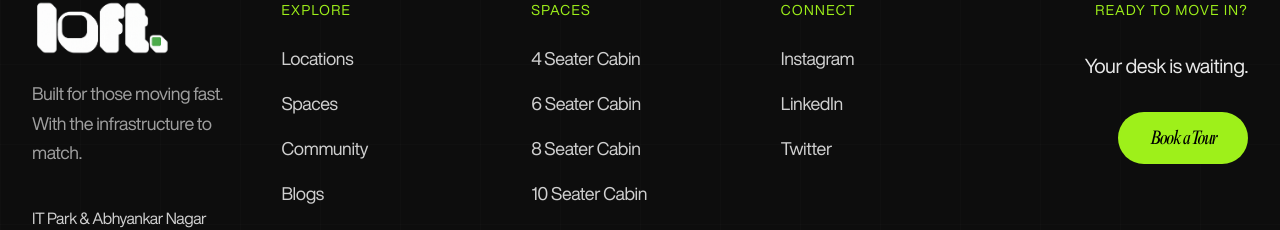
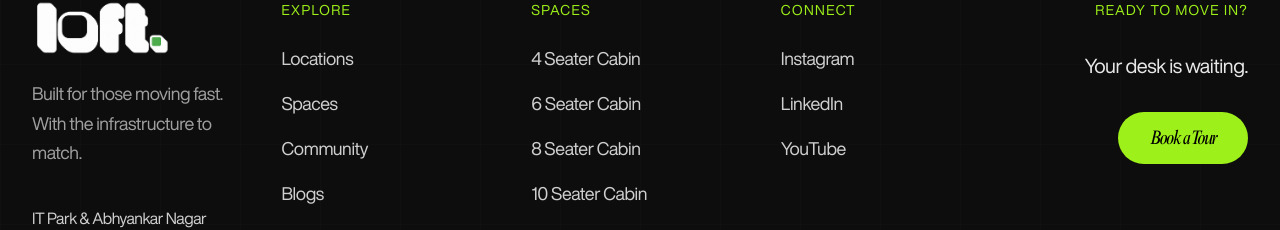
Before and after one commit to advaitkhangar01/loft-website-final, a Next.js app: page / in a window 1280 px wide. Shown: the part 10746-10976 px from the top of the page. Built offline with nearby package versions, Linux system fonts and the light colour scheme; a web font is replaced by a local one.

Commit message:
youtube link

```diff
--- a/src/components/FooterSection.tsx
+++ b/src/components/FooterSection.tsx
@@ -72,7 +72,7 @@ export default function FooterSection() {
             {[
               { label: "Instagram", href: "https://www.instagram.com/theloftcoworks" },
               { label: "LinkedIn", href: "https://www.linkedin.com/company/loft-coworks/" },
-              { label: "Twitter", href: "#" },
+              { label: "YouTube", href: "https://youtube.com/@loftcoworks?si=arTkww282aZKX9Jl" },
             ].map(({ label, href }) => (
               <Link key={label} href={href} target={href !== "#" ? "_blank" : undefined} rel={href !== "#" ? "noopener noreferrer" : undefined} className="font-body text-lg text-white/80 hover:text-white transition-colors w-fit group">
                 {label}
```
